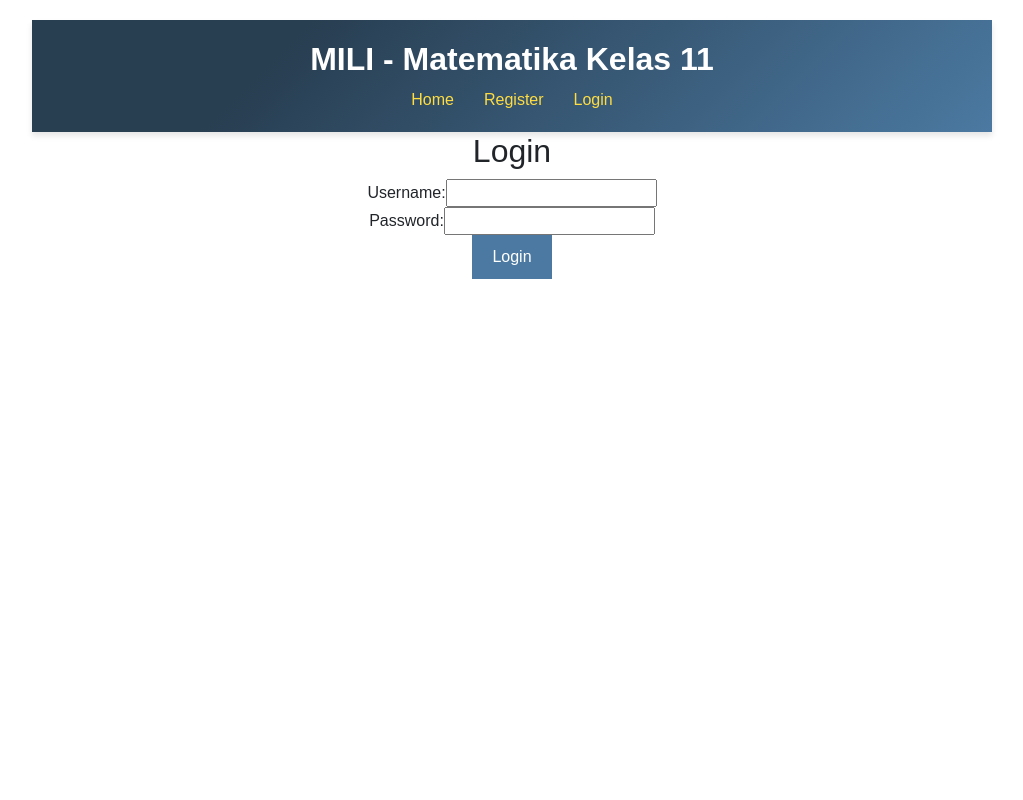
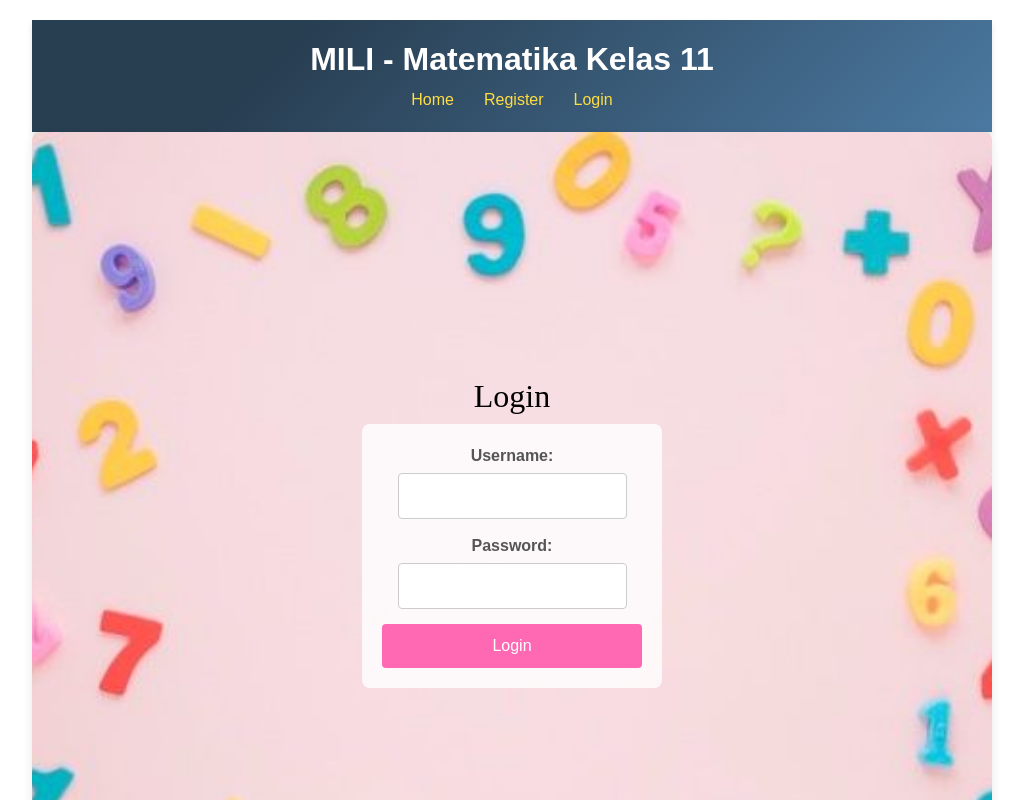
Before and after one commit to simbolonpetrus27/Proyek_Kel_2, a React (Create React App) app: page /login in a window 1280 px wide. Shown: the top 800 px of the page, without its empty margins (128-1151 px from the left). Built offline with nearby package versions, Linux system fonts and the light colour scheme.

Commit message:
Mengubah style

```diff
--- a/src/Login.js
+++ b/src/Login.js
@@ -1,5 +1,6 @@
 import React, { useState } from 'react';
 import { useNavigate } from 'react-router-dom';
+import backgroundImage from './components/regist.jpg';
 
 function Login({ onLogin }) {
   const [username, setUsername] = useState('');
@@ -9,41 +10,103 @@ function Login({ onLogin }) {
 
   const handleLogin = (e) => {
     e.preventDefault();
-    const storedUsername = localStorage.getItem('username');
-    const storedPassword = localStorage.getItem('password');
+    const users = JSON.parse(localStorage.getItem('users')) || [];
+    const user = users.find(u => u.username === username && u.password === password);
 
-    if (username === storedUsername && password === storedPassword) {
-      onLogin(); // Memanggil fungsi onLogin setelah login berhasil
-      navigate('/'); // Redirect ke Home
+    if (user) {
+      onLogin();
+      navigate('/');
     } else {
       setError('Username atau password Anda salah.');
     }
   };
 
+  const styles = {
+    container: {
+      display: 'flex',
+      flexDirection: 'column',
+      alignItems: 'center',
+      justifyContent: 'center',
+      height: '100vh',
+      backgroundImage: `url(${backgroundImage})`,
+      backgroundSize: 'cover',
+      backgroundPosition: 'center',
+      padding: '20px',
+      borderRadius: '8px',
+      boxShadow: '0 4px 10px rgba(0, 0, 0, 0.1)',
+    },
+    header: {
+      fontSize: '2rem',
+      marginBottom: '20px',
+      color: '#fff',
+    },
+    form: {
+      display: 'flex',
+      flexDirection: 'column',
+      width: '300px',
+      backgroundColor: 'rgba(255, 255, 255, 0.8)',
+      padding: '20px',
+      borderRadius: '8px',
+    },
+    label: {
+      marginBottom: '5px',
+      fontWeight: 'bold',
+      color: '#555',
+    },
+    input: {
+      padding: '10px',
+      marginBottom: '15px',
+      border: '1px solid #ccc',
+      borderRadius: '4px',
+      fontSize: '1rem',
+    },
+    button: {
+      padding: '10px',
+      backgroundColor: '#ff69b4',
+      color: 'white',
+      border: 'none',
+      borderRadius: '4px',
+      cursor: 'pointer',
+      fontSize: '1rem',
+      transition: 'background-color 0.3s',
+    },
+    error: {
+      color: 'red',
+      marginBottom: '10px',
+    },
+  };
+
   return (
-    <div>
-      <h2>Login</h2>
-      <form onSubmit={handleLogin}>
+    <div style={styles.container}>
+      <h2 style={{
+        color: '#000',
+        fontFamily: 'Quicksand',
+        }}>Login</h2>
+      <form onSubmit={handleLogin} style={styles.form}>
         <div>
-          <label>Username:</label>
+          <label style={styles.label}>Username:</label>
           <input
             type="text"
             value={username}
             onChange={(e) => setUsername(e.target.value)}
             required
+            style={styles.input}
           />
         </div>
         <div>
-          <label>Password:</label>
+          <label style={styles.label}>Password:</label>
           <input
             type="password"
             value={password}
             onChange={(e) => setPassword(e.target.value)}
             required
+            style={styles.input}
           />
         </div>
-        {error && <p style={{ color: 'red' }}>{error}</p>}
-        <button type="submit">Login</button>
+        {error && <p style={styles.error}>{error}</p>}
+        <button type="submit" style={styles.button}>
+          Login
+        </button>
       </form>
     </div>
   );
--- a/src/Register.js
+++ b/src/Register.js
@@ -1,6 +1,7 @@
 import React, { useState } from 'react';
 import { useNavigate, Link } from 'react-router-dom';
 import { Container, Form, Button, Card } from 'react-bootstrap';
+import backgroundImage from './components/regist.jpg';
 
 function Registration() {
     const [username, setUsername] = useState('');
@@ -9,20 +10,29 @@ function Registration() {
 
     const handleSubmit = (e) => {
         e.preventDefault();
-        // Data username dan password dapat dikirimkan ke backend (API)
-        console.log("Registration submitted:", { username, password });
-        // untuk melakukan navigasi ke halaman login
+        const users = JSON.parse(localStorage.getItem('users')) || [];
+        users.push({ username, password });
+        localStorage.setItem('users', JSON.stringify(users));
         navigate('/login');
+
     };
 
     return (
-        <Container className="d-flex justify-content-center align-items-center" style={{ height: '100vh' }}>
-            <Card style={{ width: '25rem' }}>
+        <Container
+            className="d-flex justify-content-center align-items-center"
+            style={{
+                height: '100vh',
+                backgroundImage: `url(${backgroundImage})`,
+                backgroundSize: 'cover',
+                backgroundPosition: 'center'
+            }}
+        >
+            <Card style={{ width: '25rem', opacity: 0.95 }}>
                 <Card.Body>
                     <Card.Title className="text-center">Register</Card.Title>
                     <Form onSubmit={handleSubmit}>
                         <Form.Group className="mb-3">
-                            <Form.Label>Username</Form.Label>
+                            <Form.Label>Username:</Form.Label>
                             <Form.Control
                                 type="text"
                                 value={username}
@@ -31,7 +41,7 @@ function Registration() {
                             />
                         </Form.Group>
                         <Form.Group className="mb-3">
-                            <Form.Label>Password</Form.Label>
+                            <Form.Label>Password:</Form.Label>
                             <Form.Control
                                 type="password"
                                 value={password}
@@ -39,7 +49,14 @@ function Registration() {
                                 required
                             />
                         </Form.Group>
-                        <Button variant="primary" type="submit" className="w-100">Register</Button>
+                        <Button
+                            variant="primary"
+                            type="submit"
+                            className="w-100 custom-button"
+                            style={{ backgroundColor: '#ff69b4', borderColor: '#ff69b4' }}
+                        >
+                            Register
+                        </Button>
                     </Form>
                     <p className="mt-3 text-center">
                         Already have an account? <Link to="/login">Login here</Link>
```
